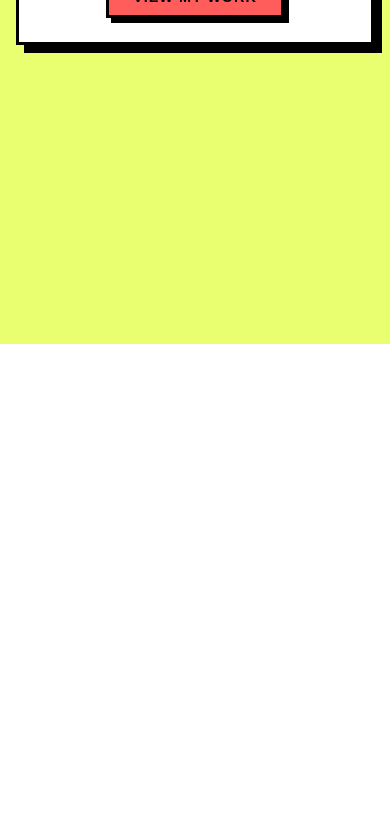
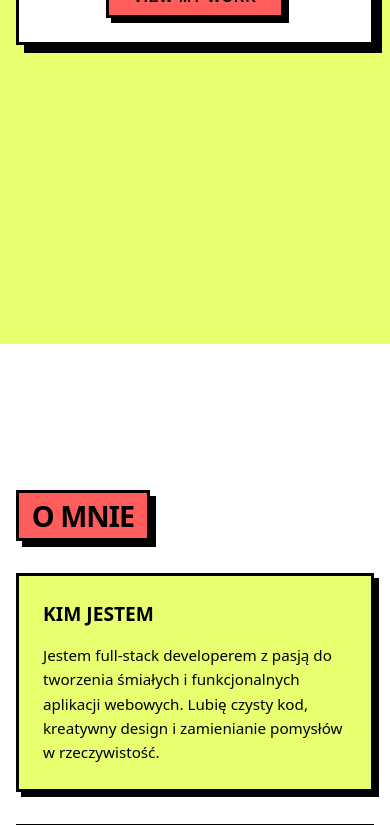
Before and after one commit to PatrykMansfeld/Project_Portfolio, a Vue app in the folder portfolio/: page / in a window 390 px wide. Shown: the part 500-1325 px from the top of the page. Before the commit the page ends 844 px from the top, so only its background shows below. Built offline with nearby package versions, Linux system fonts and the light colour scheme.

Commit message:
fixed section scroll

```diff
--- a/portfolio/src/components/AboutSection.vue
+++ b/portfolio/src/components/AboutSection.vue
@@ -29,11 +29,10 @@
 
 <style scoped>
 .about {
-    height: 100vh;
+    min-height: 100vh;
     padding: 5rem 2rem;
     background-color: #fff;
     color: #000;
-    scroll-snap-align: start;
     display: flex;
     align-items: center;
     justify-content: center;
--- a/portfolio/src/components/CertificatesSection.vue
+++ b/portfolio/src/components/CertificatesSection.vue
@@ -29,11 +29,10 @@ const certificates = [
 
 <style scoped>
 .certificates {
-    height: 100vh;
+    min-height: 100vh;
     padding: 3rem 2rem 2rem;
     background-color: #a78bfa;
     color: #000;
-    scroll-snap-align: start;
     display: flex;
     flex-direction: column;
     overflow: hidden;
--- a/portfolio/src/components/ContactSection.vue
+++ b/portfolio/src/components/ContactSection.vue
@@ -56,11 +56,10 @@ function handleSubmit() {
 
 <style scoped>
 .contact {
-    height: 100vh;
+    min-height: 100vh;
     padding: 5rem 2rem;
     background-color: #000;
     color: #fff;
-    scroll-snap-align: start;
     display: flex;
     align-items: center;
     justify-content: center;
--- a/portfolio/src/components/EducationSection.vue
+++ b/portfolio/src/components/EducationSection.vue
@@ -48,11 +48,10 @@ export default {
 
 <style scoped>
 .education {
-    height: 100vh;
+    min-height: 100vh;
     padding: 3rem 2rem 2rem;
     background-color: #fff;
     color: #000;
-    scroll-snap-align: start;
     display: flex;
     flex-direction: column;
     overflow: hidden;
--- a/portfolio/src/components/ExperienceSection.vue
+++ b/portfolio/src/components/ExperienceSection.vue
@@ -72,11 +72,10 @@ export default {
 
 <style scoped>
 .experience {
-    height: 100vh;
+    min-height: 100vh;
     padding: 3rem 2rem 2rem;
     background-color: #e9ff70;
     color: #000;
-    scroll-snap-align: start;
     display: flex;
     flex-direction: column;
     overflow: hidden;
--- a/portfolio/src/components/HeroSection.vue
+++ b/portfolio/src/components/HeroSection.vue
@@ -16,10 +16,9 @@
     display: flex;
     align-items: center;
     justify-content: center;
-    height: 100vh;
+    min-height: 100vh;
     background-color: #e9ff70;
     color: #000;
-    scroll-snap-align: start;
 }
 
 .hero-content {
--- a/portfolio/src/components/ProjectsSection.vue
+++ b/portfolio/src/components/ProjectsSection.vue
@@ -61,11 +61,10 @@
 
 <style scoped>
 .projects {
-    height: 100vh;
+    min-height: 100vh;
     padding: 3rem 2rem 2rem;
     background-color: #e9ff70;
     color: #000;
-    scroll-snap-align: start;
     display: flex;
     flex-direction: column;
     overflow: hidden;
--- a/portfolio/src/components/SkillsSection.vue
+++ b/portfolio/src/components/SkillsSection.vue
@@ -46,11 +46,10 @@
 
 <style scoped>
 .skills {
-    height: 100vh;
+    min-height: 100vh;
     padding: 5rem 2rem;
     background-color: #ff5c5c;
     color: #000;
-    scroll-snap-align: start;
     display: flex;
     align-items: center;
     justify-content: center;
--- a/portfolio/src/components/TechStackSection.vue
+++ b/portfolio/src/components/TechStackSection.vue
@@ -35,11 +35,10 @@ const technologies = [
 
 <style scoped>
 .techstack {
-    height: 100vh;
+    min-height: 100vh;
     padding: 5rem 2rem;
     background-color: #fff;
     color: #000;
-    scroll-snap-align: start;
     display: flex;
     align-items: center;
     justify-content: center;
--- a/portfolio/src/style.css
+++ b/portfolio/src/style.css
@@ -12,15 +12,10 @@ body {
   -moz-osx-font-smoothing: grayscale;
 }
 
+html {
+  scroll-behavior: smooth;
+}
+
 #app {
   width: 100%;
-  height: 100svh;
-  overflow-y: scroll;
-  scroll-snap-type: y mandatory;
 }
-
-@media (max-width: 480px) {
-  #app {
-    scroll-snap-type: y proximity;
-  }
-}
```
